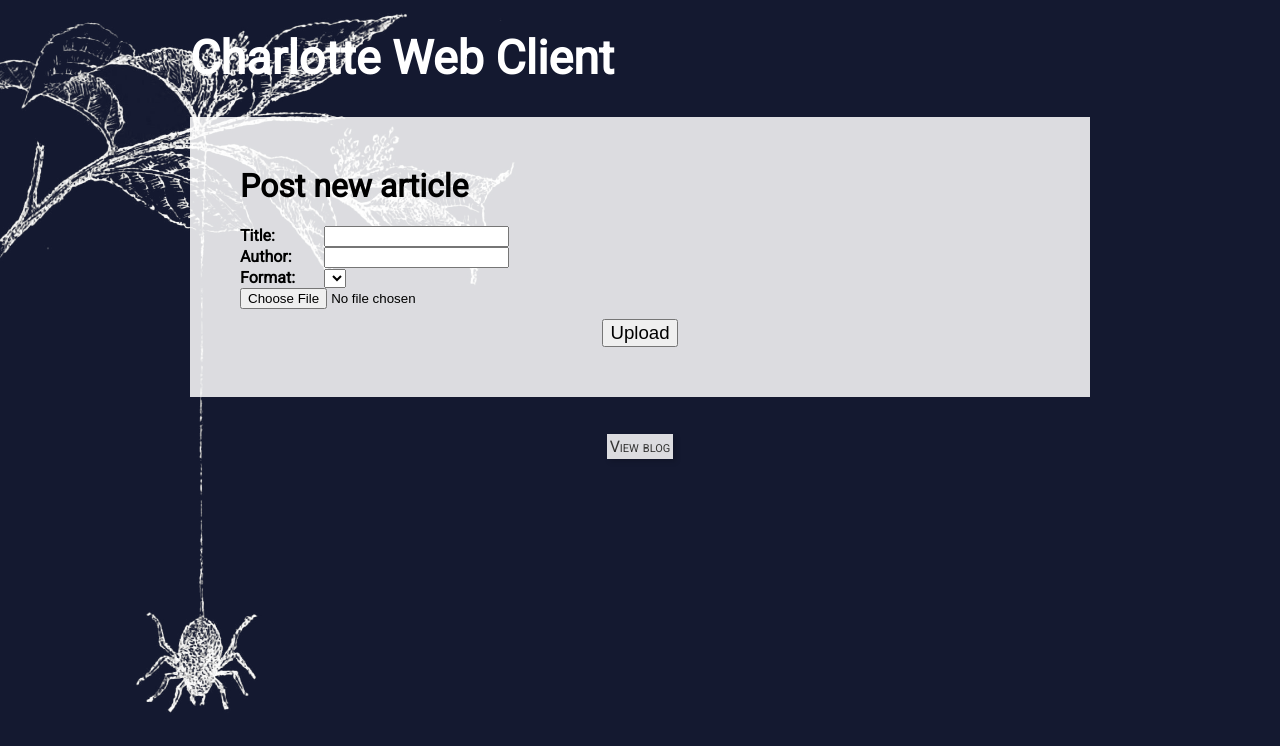
After one commit to geajack/charlotte, a Flask app: page /client/new in a window 1280 px wide. The commit adds this page. Shown: the top 746 px of the page. Run offline with Flask 2, Linux system fonts and the light colour scheme; lists and menus that the app fills with data are empty.

Commit message:
Implement working web client

```diff
--- a/charlotte/routes/__init__.py
+++ b/charlotte/routes/__init__.py
@@ -1 +1 @@
-from charlotte.routes import view, api
+from charlotte.routes import view, api, client
--- /dev/null
+++ b/charlotte/routes/client.py
@@ -0,0 +1,39 @@
+import json
+
+import flask
+from flask import render_template, request
+
+from charlotte import app
+from charlotte.routes import api
+
+@app.route("/client", methods=["GET"])
+def view():
+    all_articles = api.get_articles().get_json()
+    return render_template("client/view.jinja", articles=all_articles)
+
+@app.route("/client/new")
+def upload():
+    formats = api.get_formats().get_json()
+    return render_template("client/upload.jinja", formats=formats)
+
+@app.route("/client/update/<article_id>")
+def update(article_id):
+    article = api.get_article(article_id).get_json()
+    formats = api.get_formats().get_json()
+    return render_template("client/update.jinja", article=article, formats=formats)
+
+@app.route("/client", methods=["POST"])
+def submit():
+    action = request.form.get("action")
+    if action == "delete":
+        for value in request.form:
+            if value != "action":
+                article_id = value
+                api.delete_article(article_id)
+    elif action == "update":
+        article_id = request.form.get("article_id")
+        api.update_article(article_id)
+    elif action == "new":
+        api.post_article()
+
+    return flask.redirect("/client", code=303)
--- a/charlotte/routes/view.py
+++ b/charlotte/routes/view.py
@@ -66,8 +66,3 @@ def article(slug=None):
         )
     else:
         flask.abort(404)
-
-@app.route("/upload")
-def upload():
-    formats = settings.get_formats()
-    return render_template("client/upload.jinja", formats=formats)
--- a/static/blog/style.css
+++ b/static/blog/style.css
@@ -1,7 +1,7 @@
 :root
 {
     background-color: rgb(248, 247, 226);
-    background-image: url('/static/epeiradiadema.png');
+    background-image: url('/static/blog/background.png');
     background-repeat: no-repeat;
     background-attachment: fixed;
     background-size: auto 90%;
--- a/static/client/style.css
+++ b/static/client/style.css
@@ -0,0 +1,107 @@
+:root
+{
+    background-color: rgb(20, 25, 48);
+    background-image: url('/static/client/background.png');
+    background-repeat: no-repeat;
+    background-attachment: fixed;
+    background-size: auto 90%;
+    background-position: -50px 0px;
+    padding: 0px 25px;
+}
+
+body
+{
+    max-width: 900px;
+    margin: auto;
+    padding-bottom: 50px;
+    font-family: 'Roboto', sans-serif;
+}
+
+body > h1
+{
+    color: white;
+    font-size: 35pt;
+}
+
+body > h1 a
+{
+    color: unset;
+    text-decoration: none;
+}
+
+body > h1 a:hover
+{
+    text-decoration: underline;
+}
+
+main > .control
+{
+    text-align: center;
+    display: block;
+    margin: auto;
+    margin-top: 10px;
+    font-size: 14pt;
+}
+
+main
+{
+    background-color: rgba(255, 255, 255, 0.85);
+    padding: 50px;
+}
+
+main h1
+{
+    margin-top: 0px;
+}
+
+form label
+{
+    font-weight: bold;
+    display: inline-block;
+    width: 80px;
+}
+
+form input[type="submit"]
+{
+    display: block;
+    margin: auto;
+    margin-top: 10px;
+    font-size: 14pt;
+}
+
+table
+{
+    width: 100%;
+    border: 1px solid black;
+    border-collapse: collapse;
+}
+
+tr, td, th
+{
+    border: 1px solid black;
+    text-align: center;
+}
+
+footer
+{
+    display: block;
+    text-align: center;
+    margin: auto;
+    margin-top: 40px;
+}
+
+body > footer a
+{
+    font-family: 'Roboto', sans-serif;
+    font-variant: small-caps;
+    color: #333;
+    text-decoration: none;
+    background-color: rgba(255, 255, 255, 0.85);
+    box-shadow: rgba(0, 0, 0, 0.15) 3px 3px 5px;
+    padding: 3px;
+}
+
+body > footer a:hover
+{
+    text-decoration: underline;
+}
--- a/templates/blog/base.jinja
+++ b/templates/blog/base.jinja
@@ -18,7 +18,7 @@
         {% endblock %}
 
         <footer>
-            <a href="/upload">Upload an article</a>
+            <a href="/client">Staff entrance</a>
         </footer>
     </body>
 
--- /dev/null
+++ b/templates/client/base.jinja
@@ -0,0 +1,21 @@
+<!DOCTYPE html>
+
+<html>
+
+    <head>
+        <link href="https://fonts.googleapis.com/css?family=Roboto" rel="stylesheet" />
+        <link rel="stylesheet" href="{{url_for('static', filename='client/style.css')}}" />
+    </head>
+
+    <body>
+        <h1><a href="/client">Charlotte Web Client</a></h1>
+        <main>
+            {% block body %}
+            {% endblock body %}
+        </main>
+        <footer>
+            <a href="/">View blog</a>
+        </footer>
+    </body>
+
+</html>
--- a/templates/client/upload.jinja
+++ b/templates/client/upload.jinja
@@ -1,14 +1,9 @@
-<!DOCTYPE html>
+{% extends "client/base.jinja" %}
 
-<html>
-
-    <head>
-        <link href="https://fonts.googleapis.com/css?family=Roboto" rel="stylesheet" />
-        <link rel="stylesheet" href="{{url_for('static', filename='client/style.css')}}" />
-    </head>
-
-    <body>
-        <form enctype="multipart/form-data" method="POST" action="/api/articles">
+{% block body %}
+    <form enctype="multipart/form-data" method="POST" action="/client">
+        <input type="hidden" name="action" value="new" />
+        <h1>Post new article</h1>
         <div>
             <label>Title: </label> <input type="text" name="title" id="title" />
         </div>
@@ -26,6 +21,4 @@
         <input type="file" name="content" id="content" />
         <input type="submit" value="Upload" />
     </form>
-    </body>
-
-</html>
+{% endblock body %}
```
Also changed, not shown: templates/client/update.jinja (added, +31 -0 lines), templates/client/view.jinja (added, +37 -0 lines), static/background.jpg (deleted), static/blog/background.png (renamed from static/epeiradiadema.png), static/client/background.png (added). Lines whose indentation alone changed are shown as unchanged.
